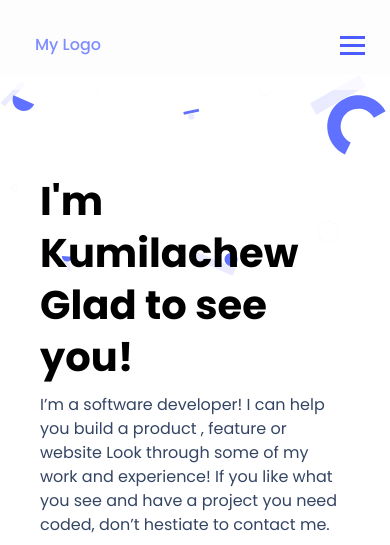
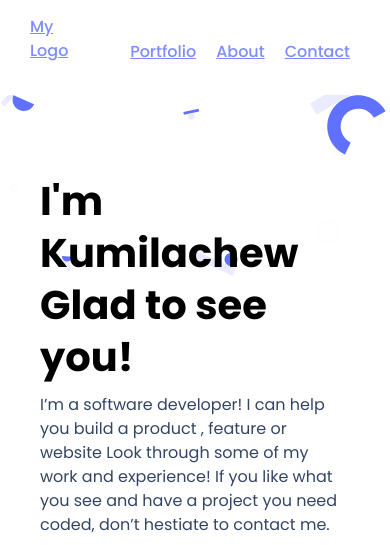
Before and after one commit to Kumilachew-g/Personal-Portfolio, a website: page index.html in a window 390 px wide. Shown: the top 545 px of the page. Drawn offline with Linux system fonts and the light colour scheme.

Commit message:
modify styling

```diff
--- a/css/style.css
+++ b/css/style.css
@@ -1,17 +1,20 @@
-@import "https://fonts.googleapis.com/css2?family=Poppins:ital,wght@0,100;0,200;0,300;0,400;0,500;0,600;0,700;0,800;0,900;1,100;1,200;1,300;1,400;1,500;1,600;1,700;1,800;1,900&display=swap";
+@import 'https://fonts.googleapis.com/css2?family=Poppins:ital,wght@0,100;0,200;0,300;0,400;0,500;0,600;0,700;0,800;0,900;1,100;1,200;1,300;1,400;1,500;1,600;1,700;1,800;1,900&display=swap';
 
 :root {
   --rootw: #6070ff;
   --subk: #344563;
   --sub2k: #7f8cff;
-  --rootb: "Poppins", cursive;
+  --rootb: 'Poppins', cursive;
 }
 
 /* mobile styles */
 * {
   margin: 0;
-  box-sizing: border-box;
   font-family: var(--rootb);
+}
+
+html {
+  scroll-behavior: smooth;
 }
 
 body {
@@ -26,119 +29,20 @@ ul {
   font-size: 30px;
 }
 
-/* Mobile Menu  */
-
-.nav-bar ul {
-  display: none;
+li {
+  padding: 10px;
 }
 
-li {
-  padding: 10px;
-  list-style: none;
-}
-
-a {
-  text-decoration: none;
-  font-weight: 500;
-  font-size: 16px;
-  line-height: 24px;
-  color: var(--sub2k);
-}
-
-.navbar {
-  min-height: 90px;
+nav {
   display: flex;
   justify-content: space-between;
-  align-items: center;
-  padding: 0 25px;
-  width: 100%;
-  z-index: 3;
-  background-color: #ffffffb0;
+  padding: 15px 30px;
+  background: white;
   position: fixed;
   top: 0;
+  width: calc(100% - 60px);
+  z-index: 3;
 }
-
-.bar {
-  display: block;
-  width: 25px;
-  height: 3px;
-  margin: 5px auto;
-  transition: all 0.3s ease-in-out;
-  background-color: #4a5cff;
-}
-
-.nav-branding {
-  font-size: 1rem;
-  margin-left: 10px;
-}
-
-.nav-link {
-  transition: 0.7s ease;
-}
-
-.lav-link:hover {
-  color: dodgerblue;
-}
-
-.hamburger {
-  display: none;
-  cursor: pointer;
-}
-
-@media (max-width: 768px) {
-  .hamburger {
-    display: block;
-  }
-
-  .hamburger.active .bar:nth-child(2) {
-    opacity: 0;
-  }
-
-  .hamburger.active .bar:nth-child(1) {
-    background-color: #fff;
-    transform: translateY(8px) rotate(48deg);
-  }
-
-  .hamburger.active .bar:nth-child(3) {
-    background-color: #fff;
-    transform: translateY(-8px) rotate(-48deg);
-  }
-
-  .nav-bar {
-    height: 70px;
-  }
-
-  .nav-menu {
-    position: fixed;
-    left: -150%;
-    top: -20px;
-    gap: 0;
-    padding-top: 80px;
-    flex-direction: column;
-    justify-content: flex-start;
-    height: 100vh;
-    width: 100%;
-    transition: 0.3s;
-    background: #6070ffe0;
-  }
-
-  .nav-item {
-    margin: 0 0;
-  }
-
-  .nav-item a {
-    font-weight: 600;
-    font-size: 32px;
-    line-height: 44px;
-    color: #fff;
-  }
-
-  .nav-menu.active {
-    left: 0;
-  }
-}
-
-/* mobile menu ends here */
 
 .logo {
   color: var(--rootw);
@@ -146,6 +50,8 @@ a {
   font-size: 18px;
   padding: 10px;
   animation: rotatez 5s;
+
+  /* animation: grow 1.5s linear infinite; */
 }
 
 /* Logo animation */
@@ -165,11 +71,39 @@ a {
 }
 
 .indicator:hover {
-  color: var(--rootw);
+  color: var(--rootw) !important;
+}
+
+.active {
+  color: var(--rootw) !important;
+  border-bottom: 2px solid var(--rootw);
 }
 
 #desk-list {
   display: none;
+}
+
+a {
+  font-weight: 500;
+  font-size: 16px;
+  line-height: 24px;
+  color: var(--sub2k);
+}
+
+.details > a {
+  border: 1px solid #396df2;
+  border-radius: 14px;
+  font-size: 17px;
+  text-align: center;
+  letter-spacing: 0.03em;
+  color: #396df2;
+  width: fit-content;
+  padding: 16px 10px;
+}
+
+#desk-list > li > a {
+  text-decoration: none;
+  color: black;
 }
 
 #union-menu {
@@ -181,7 +115,7 @@ main {
   border-bottom-left-radius: 100px;
   margin-bottom: 100px;
   padding: 100px 40px 80px;
-  background: white url("/images/Header.svg") no-repeat;
+  background: white url('/images/Header.svg') no-repeat;
   background-size: contain;
   margin-top: 75px;
 }
@@ -200,13 +134,6 @@ p {
   line-height: 24px;
   color: var(--subk);
 }
-
-/* a {
-  font-weight: 500;
-  font-size: 16px;
-  line-height: 24px;
-  color: var(--sub2k);
-} */
 
 .socials {
   width: 180px;
@@ -313,17 +240,6 @@ p {
   list-style-type: none;
 }
 
-.details > a {
-  border: 1px solid #396df2;
-  border-radius: 14px;
-  font-size: 17px;
-  text-align: center;
-  letter-spacing: 0.03em;
-  color: #396df2;
-  width: fit-content;
-  padding: 16px 10px;
-}
-
 #personal {
   background: white;
   border-top-right-radius: 100px;
@@ -394,7 +310,7 @@ p {
 }
 
 #contact-me {
-  background: #6070ff url("/images/contactbg2.png") no-repeat;
+  background: #6070ff url('/images/contactbg2.png') no-repeat;
   background-size: contain;
   border-top-left-radius: 80px;
   display: flex;
@@ -608,11 +524,6 @@ form > button:hover {
     width: calc(100% - 300px);
   }
 
-  .nav-branding {
-    padding: 15px 70px;
-    width: calc(100% - 300px);
-  }
-
   main {
     padding: 240px 260px 210px;
   }
```
